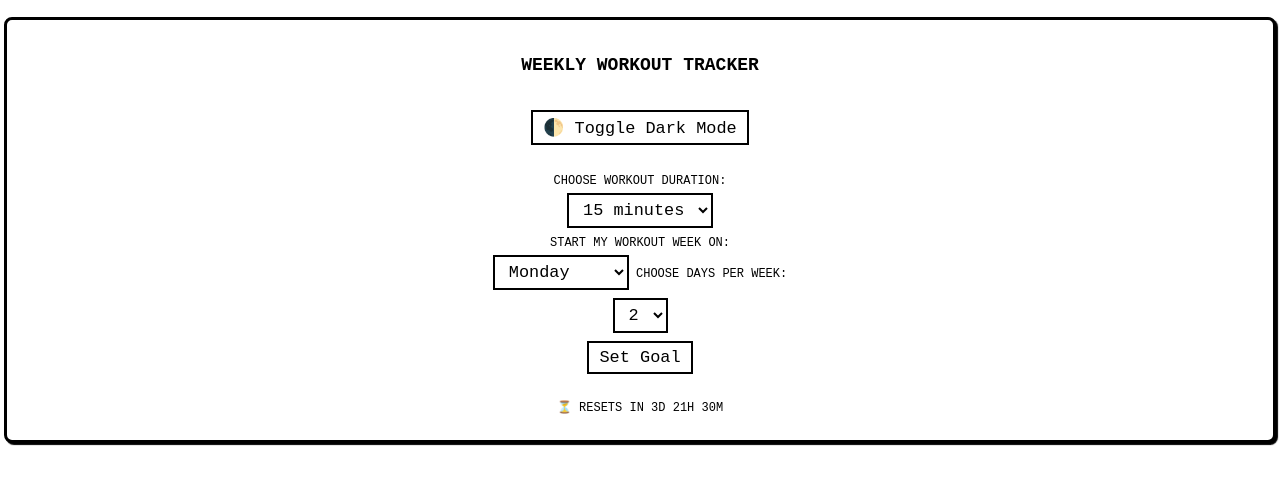
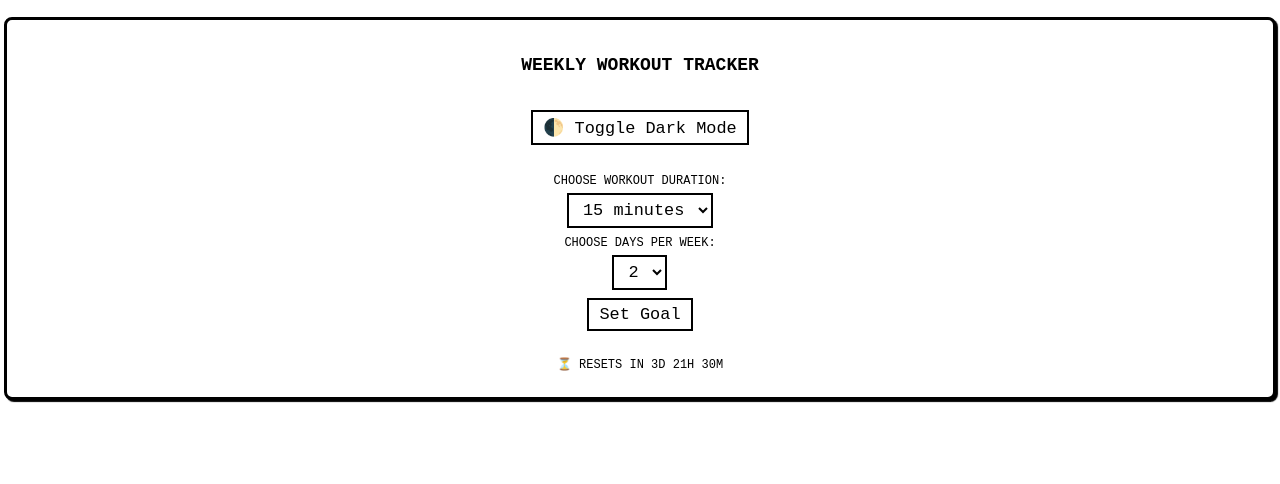
Before and after one commit to emjayanm/notion-fitness, a plain HTML site: page workouttrackerstreak.html in a window 1280 px wide. Drawn offline with Linux system fonts and the light colour scheme.

Commit message:
Update workouttrackerstreak.html

```diff
--- a/workouttrackerstreak.html
+++ b/workouttrackerstreak.html
@@ -115,18 +115,6 @@
         <option>45 minutes</option>
         <option>60 minutes</option>
       </select><br>
-
-<label for="resetDay">Start my workout week on:</label><br>
-<select id="resetDay">
-  <option value="1">Monday</option>
-  <option value="2">Tuesday</option>
-  <option value="3">Wednesday</option>
-  <option value="4">Thursday</option>
-  <option value="5">Friday</option>
-  <option value="6">Saturday</option>
-  <option value="0">Sunday</option>
-</select>
-
 
       <label for="goal">Choose days per week:</label><br>
       <select id="goal">
```
